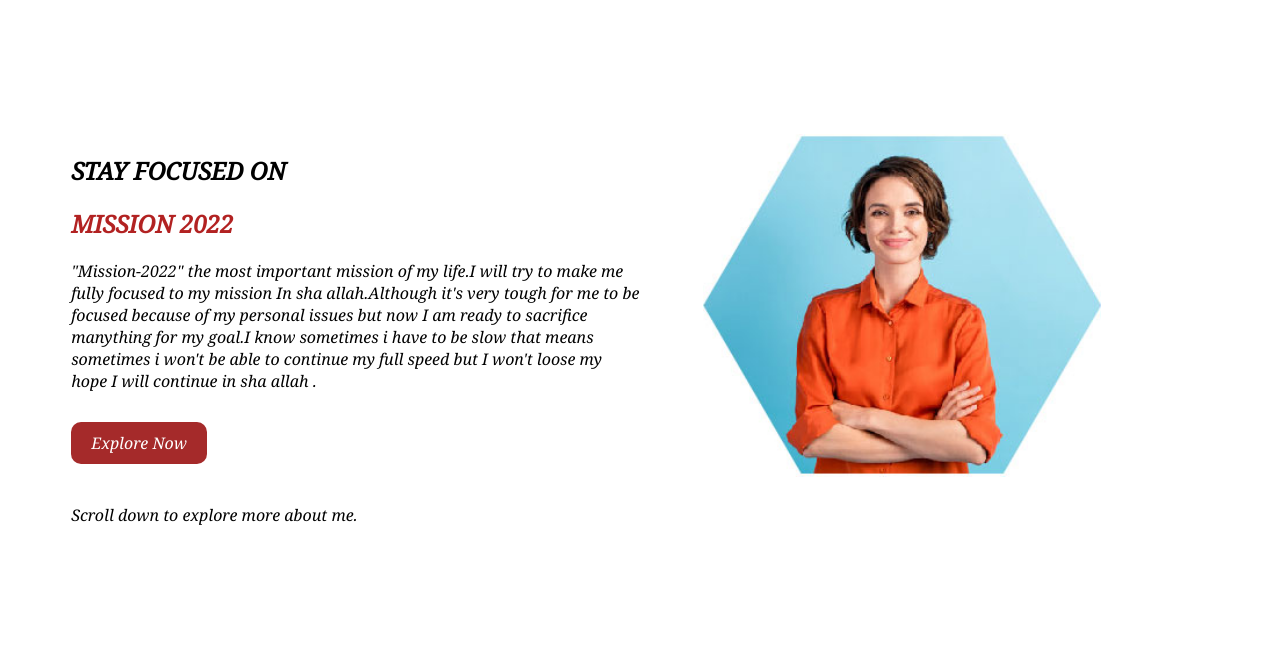
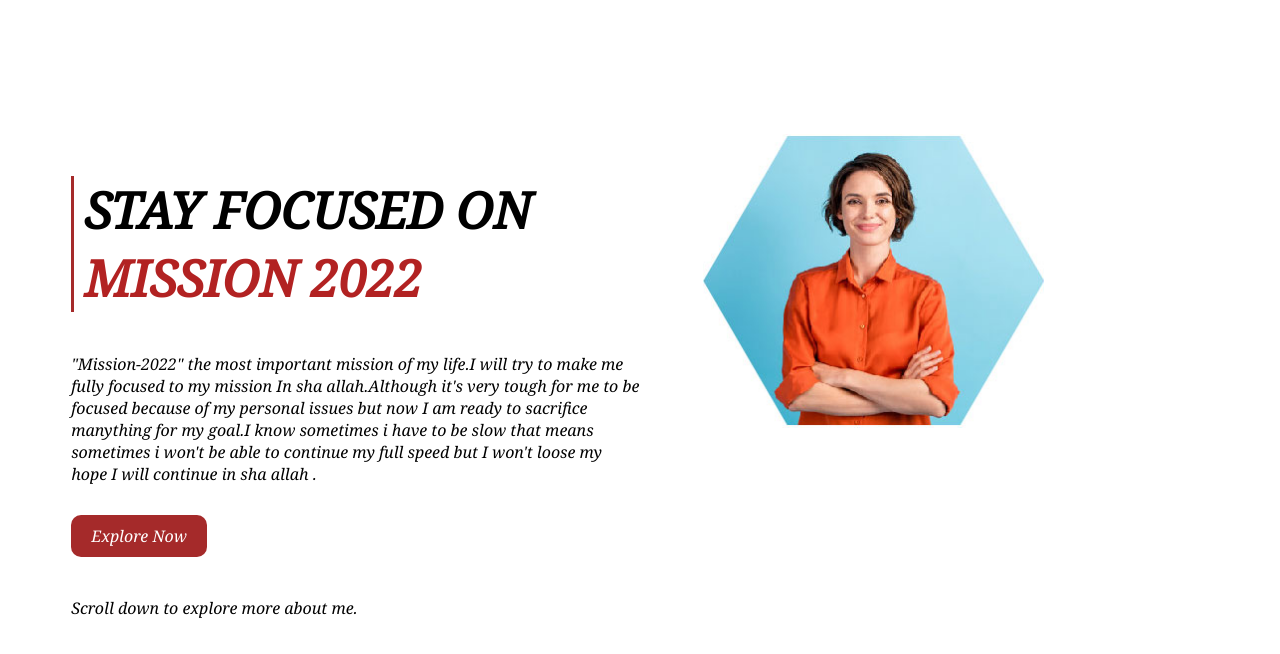
Before and after one commit to Yasmin-Akhter/Assignment-1, a plain HTML site: page index.html in a window 1280 px wide. Drawn offline with Linux system fonts and the light colour scheme.

Commit message:
focused text

```diff
--- a/index.html
+++ b/index.html
@@ -8,9 +8,6 @@
     <title>Mission-2022</title>
     <link rel="preconnect" href="https://fonts.googleapis.com">
     <link rel="preconnect" href="https://fonts.gstatic.com" crossorigin>
-    <link href="https://fonts.googleapis.com/css2?family=Poppins&display=swap" rel="stylesheet">
-    <link rel="preconnect" href="https://fonts.googleapis.com">
-    <link rel="preconnect" href="https://fonts.gstatic.com" crossorigin>
     <link href="https://fonts.googleapis.com/css2?family=Noto+Serif:ital@1&family=Poppins&display=swap"
         rel="stylesheet">
     <link rel="stylesheet" href="style.css">
@@ -19,13 +16,16 @@
 <body>
     <section>
         <div class="half-width">
-            <h1>STAY FOCUSED ON</h1>
-            <h1 id="orange-text">MISSION 2022</h1>
+            <h1>STAY FOCUSED ON <br><span id="orange-text">MISSION 2022</span></h1>
 
-            <p id="foc-text">"Mission-2022" the most important mission of my life.I will try to make me fully focused to
+
+            <p id="foc-text">"Mission-2022" the most important mission of my life.I will try to make me fully
+                focused to
                 my mission In
-                sha allah.Although it's very tough for me to be focused because of my personal issues but now I am ready
-                to sacrifice manything for my goal.I know sometimes i have to be slow that means sometimes i won't be
+                sha allah.Although it's very tough for me to be focused because of my personal issues but now I am
+                ready
+                to sacrifice manything for my goal.I know sometimes i have to be slow that means sometimes i won't
+                be
                 able to continue my full speed but I won't loose my hope I will continue in sha allah .</p>
 
             <a href="https://github.com/Yasmin-Akhter/Assignment-1">Explore Now</a>
--- a/style.css
+++ b/style.css
@@ -6,13 +6,14 @@ body{
     font-family: 'Noto Serif', serif;
 }
 h1{
-    font-weight: 700;
-
-
-
+    border-left: 3px solid brown;
+    font-weight: 700px;
+  font-size: 50px;
+  padding-left: 10px;
 }
 #foc-text{
     margin-bottom: 40px;
+
 }
 
 a{
@@ -27,6 +28,7 @@ a{
 
 
 }
+
 section{
     display: flex;
 }
@@ -38,7 +40,7 @@ section{
 
 }
 .half-width img{
-    width: 70%;
+    width: 60%;
 
 
 }
```
